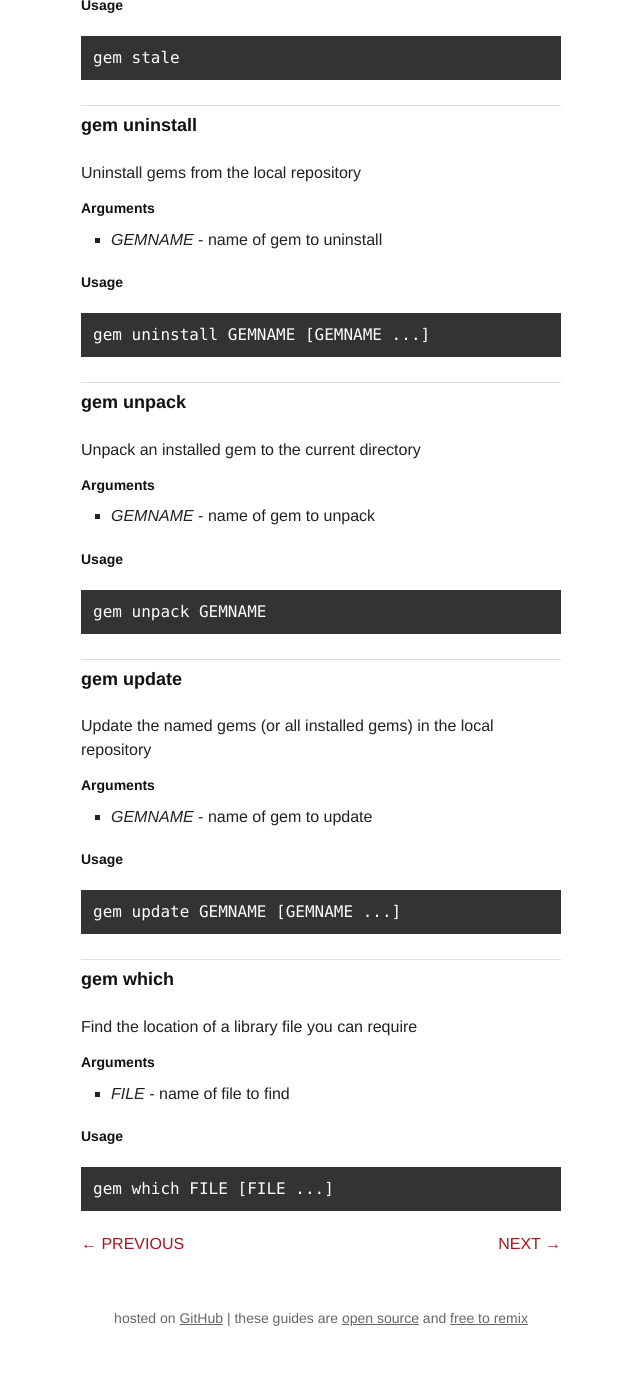
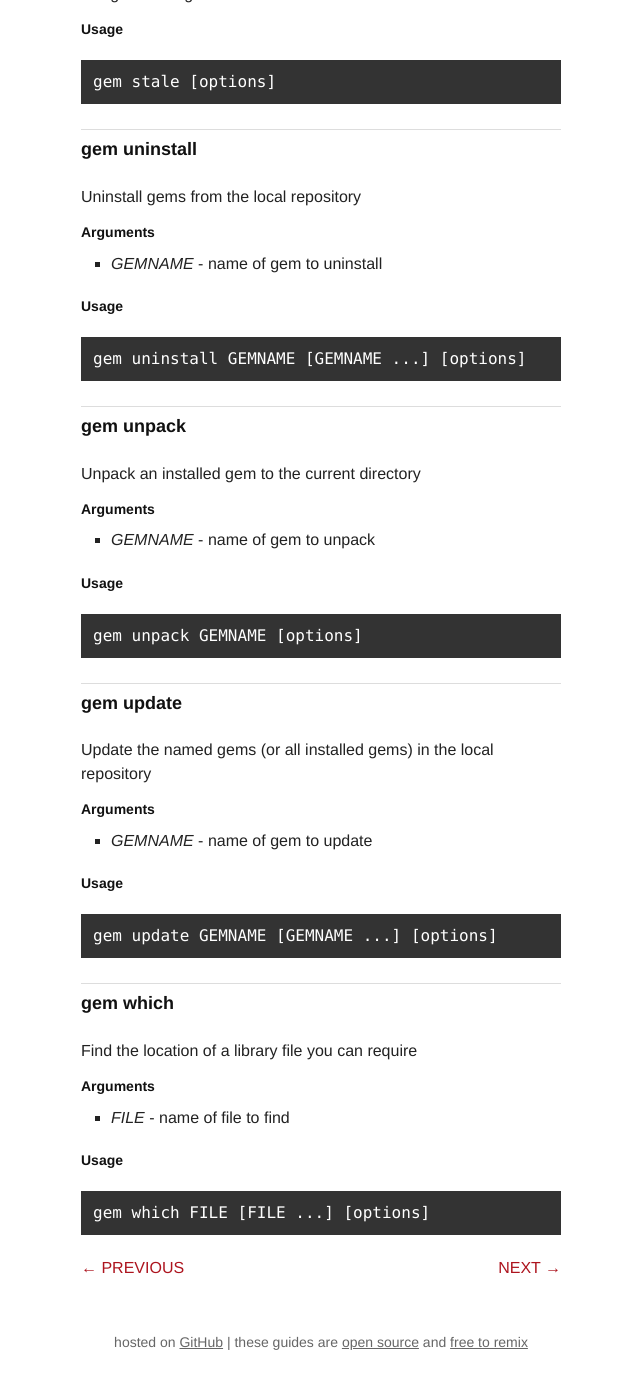
Before and after one commit to radar/guides, a Jekyll site: the page built from command-reference.md, in a window 1280 px wide and 1400 px high, scrolled down 12546 px. Shown: the top 1389 px of the window, without its empty margins (319-959 px from the left). Built offline with Jekyll 4.4.1, drawn with Linux system fonts in a browser that asks for light colours; some of the changed text lies outside the part shown.

Commit message:
Add [options] to gem usage statements to match the output from gem help <command>

```diff
--- a/command-reference.md
+++ b/command-reference.md
@@ -52,7 +52,7 @@ Build a gem from a gemspec
 
 ### Usage
 
-    gem build GEMSPEC_FILE
+    gem build GEMSPEC_FILE [options]
 
 
 
@@ -64,7 +64,7 @@ Manage RubyGems certificates and signing settings
 
 ### Usage
 
-    gem cert
+    gem cert [options]
 
 
 
@@ -76,7 +76,7 @@ Check installed gems
 
 ### Usage
 
-    gem check
+    gem check [options]
 
 
 
@@ -94,7 +94,7 @@ Clean up old versions of installed gems in the local repository
 
 ### Usage
 
-    gem cleanup [GEMNAME ...]
+    gem cleanup [GEMNAME ...] [options]
 
 
 ### Description
@@ -118,7 +118,7 @@ Display the contents of the installed gems
 
 ### Usage
 
-    gem contents GEMNAME [GEMNAME ...]
+    gem contents GEMNAME [GEMNAME ...] [options]
 
 
 
@@ -136,7 +136,7 @@ Show the dependencies of an installed gem
 
 ### Usage
 
-    gem dependency GEMNAME
+    gem dependency GEMNAME [options]
 
 
 
@@ -160,7 +160,7 @@ Display information about the RubyGems environment
 
 ### Usage
 
-    gem environment [arg]
+    gem environment [arg] [options]
 
 
 ### Description
@@ -215,7 +215,7 @@ Download a gem and place it in the current directory
 
 ### Usage
 
-    gem fetch GEMNAME [GEMNAME ...]
+    gem fetch GEMNAME [GEMNAME ...] [options]
 
 
 
@@ -227,7 +227,7 @@ Generates the index files for a gem server directory
 
 ### Usage
 
-    gem generate_index
+    gem generate_index [options]
 
 
 ### Description
@@ -279,7 +279,7 @@ Provide help on the 'gem' command
 
 ### Usage
 
-    gem help ARGUMENT
+    gem help ARGUMENT [options]
 
 
 
@@ -297,7 +297,7 @@ Install a gem into the local repository
 
 ### Usage
 
-    gem install GEMNAME [GEMNAME ...] [options] -- --build-flags
+    gem install GEMNAME [GEMNAME ...] [options] -- --build-flags [options]
 
 
 ### Description
@@ -367,7 +367,7 @@ Display gems whose name starts with STRING
 
 ### Usage
 
-    gem list [STRING]
+    gem list [STRING] [options]
 
 
 
@@ -386,7 +386,7 @@ Generate a lockdown list of gems
 
 ### Usage
 
-    gem lock GEMNAME-VERSION [GEMNAME-VERSION ...]
+    gem lock GEMNAME-VERSION [GEMNAME-VERSION ...] [options]
 
 
 ### Description
@@ -430,7 +430,7 @@ Display all gems that need updates
 
 ### Usage
 
-    gem outdated
+    gem outdated [options]
 
 
 
@@ -448,7 +448,7 @@ Manage gem owners on RubyGems.org.
 
 ### Usage
 
-    gem owner
+    gem owner [options]
 
 
 ### Description
@@ -470,7 +470,7 @@ Restores installed gems to pristine condition from files located in the gem cach
 
 ### Usage
 
-    gem pristine [args]
+    gem pristine [args] [options]
 
 
 ### Description
@@ -504,7 +504,7 @@ Push a gem up to RubyGems.org
 
 ### Usage
 
-    gem push GEM
+    gem push GEM [options]
 
 
 ### Description
@@ -520,7 +520,7 @@ Query gem information in local or remote repositories
 
 ### Usage
 
-    gem query
+    gem query [options]
 
 
 
@@ -538,7 +538,7 @@ Generates RDoc for pre-installed gems
 
 ### Usage
 
-    gem rdoc [args]
+    gem rdoc [args] [options]
 
 
 ### Description
@@ -562,7 +562,7 @@ Display all gems whose name contains STRING
 
 ### Usage
 
-    gem search [STRING]
+    gem search [STRING] [options]
 
 
 
@@ -574,7 +574,7 @@ Documentation and gem repository HTTP server
 
 ### Usage
 
-    gem server
+    gem server [options]
 
 
 ### Description
@@ -605,7 +605,7 @@ Manage the sources and cache file RubyGems uses to search for gems
 
 ### Usage
 
-    gem sources
+    gem sources [options]
 
 
 
@@ -624,7 +624,7 @@ Display gem specification (in yaml)
 
 ### Usage
 
-    gem specification [GEMFILE] [FIELD]
+    gem specification [GEMFILE] [FIELD] [options]
 
 
 
@@ -636,7 +636,7 @@ List gems along with access times
 
 ### Usage
 
-    gem stale
+    gem stale [options]
 
 
 
@@ -654,7 +654,7 @@ Uninstall gems from the local repository
 
 ### Usage
 
-    gem uninstall GEMNAME [GEMNAME ...]
+    gem uninstall GEMNAME [GEMNAME ...] [options]
 
 
 
@@ -672,7 +672,7 @@ Unpack an installed gem to the current directory
 
 ### Usage
 
-    gem unpack GEMNAME
+    gem unpack GEMNAME [options]
 
 
 
@@ -690,7 +690,7 @@ Update the named gems (or all installed gems) in the local repository
 
 ### Usage
 
-    gem update GEMNAME [GEMNAME ...]
+    gem update GEMNAME [GEMNAME ...] [options]
 
 
 
@@ -708,4 +708,4 @@ Find the location of a library file you can require
 
 ### Usage
 
-    gem which FILE [FILE ...]
+    gem which FILE [FILE ...] [options]
```
Also changed, not shown: other parts of command-reference.md (+2 -2 lines), 1 other file.
